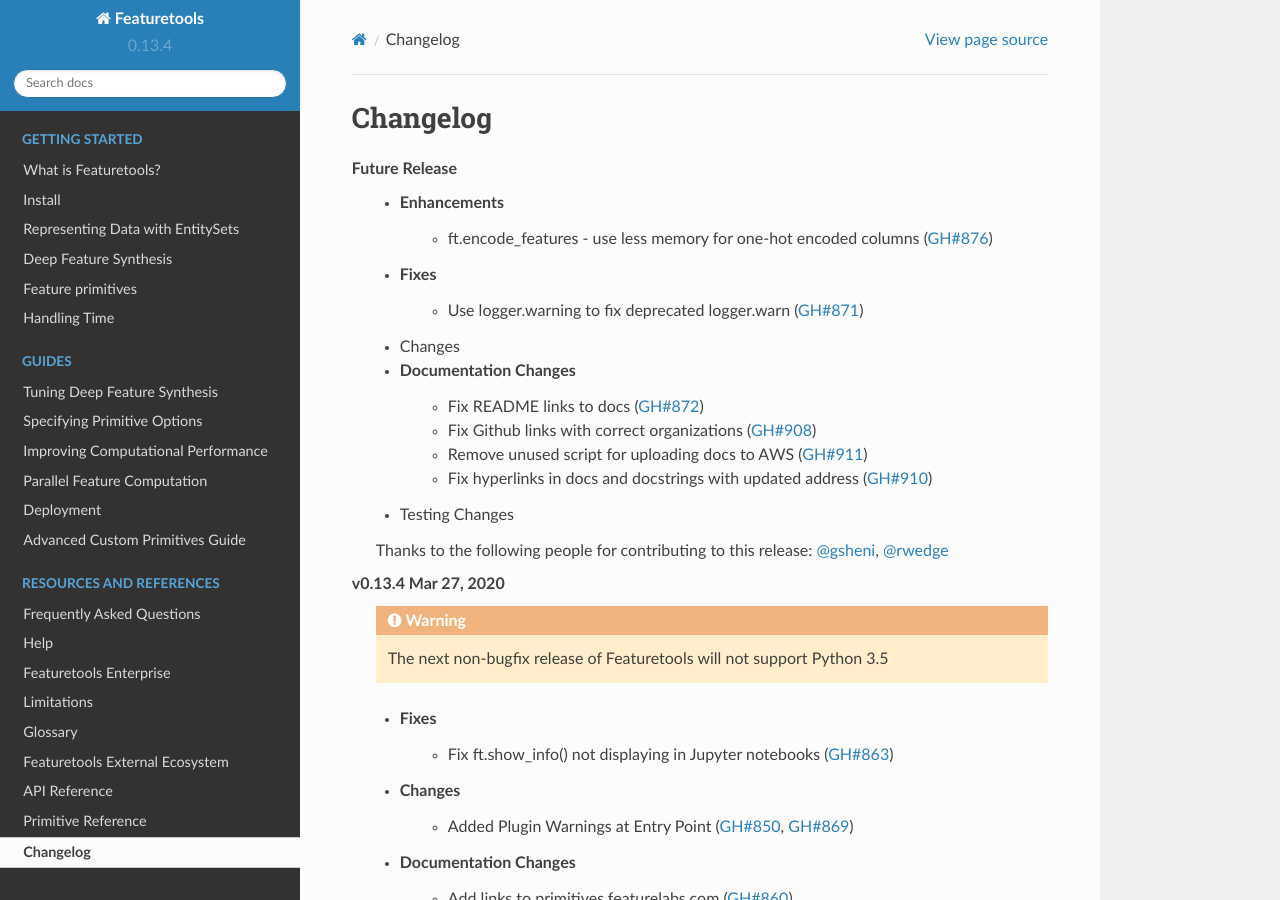
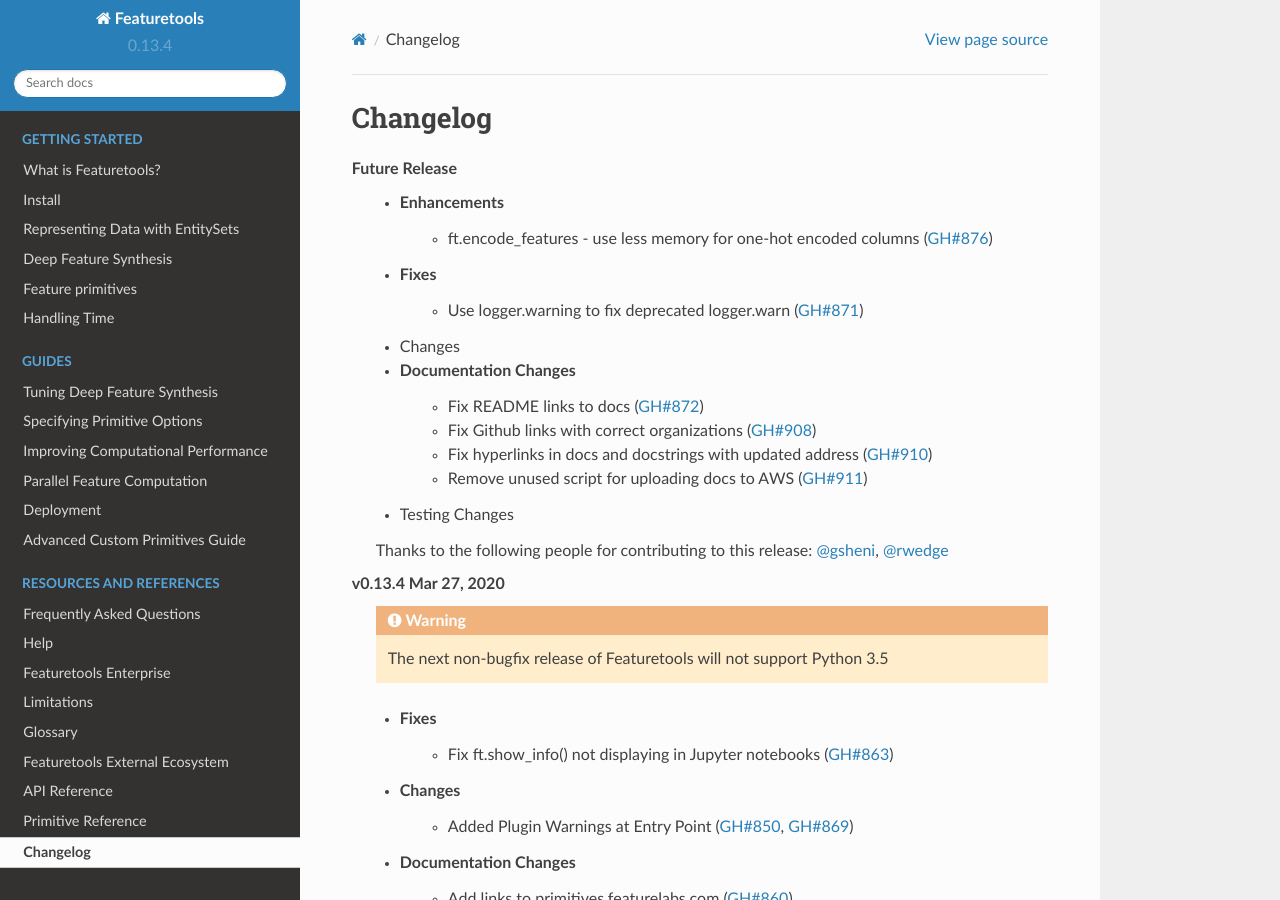
Before and after one commit to alteryx/featuretools, a Sphinx documentation site: the page built from docs/source/changelog.rst, in a window 1280 px wide and 900 px high. Built offline with Sphinx 7.4.7 and the Read the Docs theme 2.0.0, drawn with Linux system fonts in a browser that asks for light colours; pages that are not in the unit, such as notebooks, are missing from menus; comment, search, counter and statistics services are not loaded.

```diff
--- a/docs/source/changelog.rst
+++ b/docs/source/changelog.rst
@@ -11,8 +11,8 @@ Changelog
     * Documentation Changes
         * Fix README links to docs (:pr:`872`)
         * Fix Github links with correct organizations (:pr:`908`)
+        * Fix hyperlinks in docs and docstrings with updated address (:pr:`910`)
         * Remove unused script for uploading docs to AWS (:pr:`911`)
-        * Fix hyperlinks in docs and docstrings with updated address (:pr:`910`)
     * Testing Changes
 
     Thanks to the following people for contributing to this release:
```
